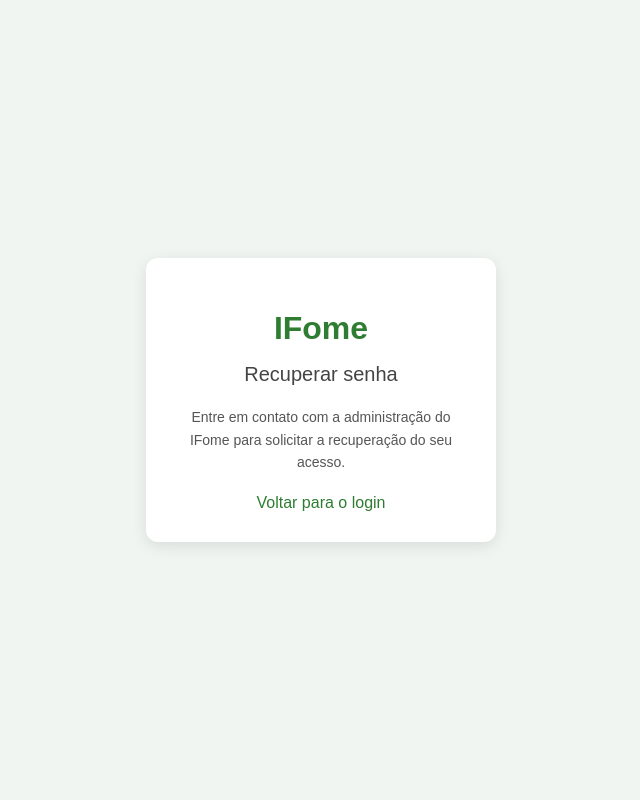
After one commit to jtruazelli/IFome-Django, a Django app: page /recuperar-senha/ in a window 1280 px wide. The commit adds this page. Shown: the whole page, without its empty margins (319-959 px from the left). Run offline with Django 5.2, Linux system fonts and the light colour scheme.

Commit message:
Fiz uma pagina de recuperar senha e seu css

```diff
--- a/config/urls.py
+++ b/config/urls.py
@@ -17,7 +17,8 @@ Including another URLconf
 
 from django.contrib import admin
 from django.urls import path, include
-from usuarios.views import login_view, logout_view
+from usuarios.views import login_view, logout_view, recuperar_senha
+
 
 urlpatterns = [
     path('admin/', admin.site.urls),
@@ -26,4 +27,5 @@ urlpatterns = [
     path('logout/', logout_view, name='logout'),
     path('avaliacoes/', include('avaliacoes.urls')),
     path('administracao/', include('administracao.urls')),
+    path('recuperar-senha/', recuperar_senha, name='recuperar_senha'),
 ]
--- /dev/null
+++ b/static/css/recuperar_senha.css
@@ -0,0 +1,58 @@
+
+/* Estilo geral da página */
+body {
+    margin: 0;
+    min-height: 100vh;
+    display: flex;
+    justify-content: center;
+    align-items: center;
+    font-family: Arial, sans-serif;
+    background-color: #f0f5f2;
+}
+
+/* Cartão de recuperação */
+.recuperar-container {
+    width: 100%;
+    max-width: 350px;
+    padding: 30px;
+    background-color: #ffffff;
+    border-radius: 12px;
+    box-shadow: 0 4px 15px rgba(0, 0, 0, 0.10);
+    box-sizing: border-box;
+}
+
+/* Títulos */
+.recuperar-container h1 {
+    color: #2e7d32;
+    text-align: center;
+    margin-bottom: 8px;
+}
+
+.recuperar-container h2 {
+    color: #444444;
+    text-align: center;
+    font-size: 20px;
+    font-weight: normal;
+    margin-bottom: 20px;
+}
+
+/* Mensagem */
+.recuperar-container p {
+    color: #555555;
+    font-size: 14px;
+    line-height: 1.6;
+    text-align: center;
+}
+
+/* Link para voltar */
+.recuperar-container a {
+    display: block;
+    margin-top: 20px;
+    color: #2e7d32;
+    text-align: center;
+    text-decoration: none;
+}
+
+.recuperar-container a:hover {
+    text-decoration: underline;
+}
--- a/usuarios/templates/usuarios/login.html
+++ b/usuarios/templates/usuarios/login.html
@@ -29,9 +29,9 @@
 
             <button type="submit">Entrar</button>
 
-            <a href="#">Esqueceu a senha?</a>
+            <a href="{% url 'recuperar_senha' %}">Esqueceu a senha?</a>
 
-            <button type="button">Cancelar</button>
+            <a href="/" class="botao-cancelar">Cancelar</a>
         </form>
 
     </div>
--- /dev/null
+++ b/usuarios/templates/usuarios/recuperar_senha.html
@@ -0,0 +1,28 @@
+<!DOCTYPE html>
+<html lang="pt-br">
+<head>
+    <meta charset="UTF-8">
+    <meta name="viewport" content="width=device-width, initial-scale=1.0">
+    <title>Recuperar senha - IFome</title>
+
+    {% load static %}
+    <link rel="stylesheet" href="{% static 'css/recuperar_senha.css' %}">
+</head>
+<body>
+
+    <div class="recuperar-container">
+
+    <h1>IFome</h1>
+    <h2>Recuperar senha</h2>
+
+    <p>
+        Entre em contato com a administração do IFome
+        para solicitar a recuperação do seu acesso.
+    </p>
+
+    <a href="{% url 'login' %}">Voltar para o login</a>
+
+    </div>
+
+</body>
+</html>
--- a/usuarios/views.py
+++ b/usuarios/views.py
@@ -11,7 +11,7 @@ def login_view(request):
 
         if form.is_valid():
             login(request, form.get_user())
-            return redirect('administracao:dashboard')
+            return redirect('/administracao/')
 
     else:
         form = LoginForm(request=request)
@@ -22,3 +22,6 @@ def login_view(request):
 def logout_view(request):
     logout(request)
     return redirect('login')
+
+def recuperar_senha(request):
+    return render(request, 'usuarios/recuperar_senha.html')
```
Also changed, not shown: static/css/login.css (+11 -2 lines), config/settings.py (line endings or trailing spaces).
